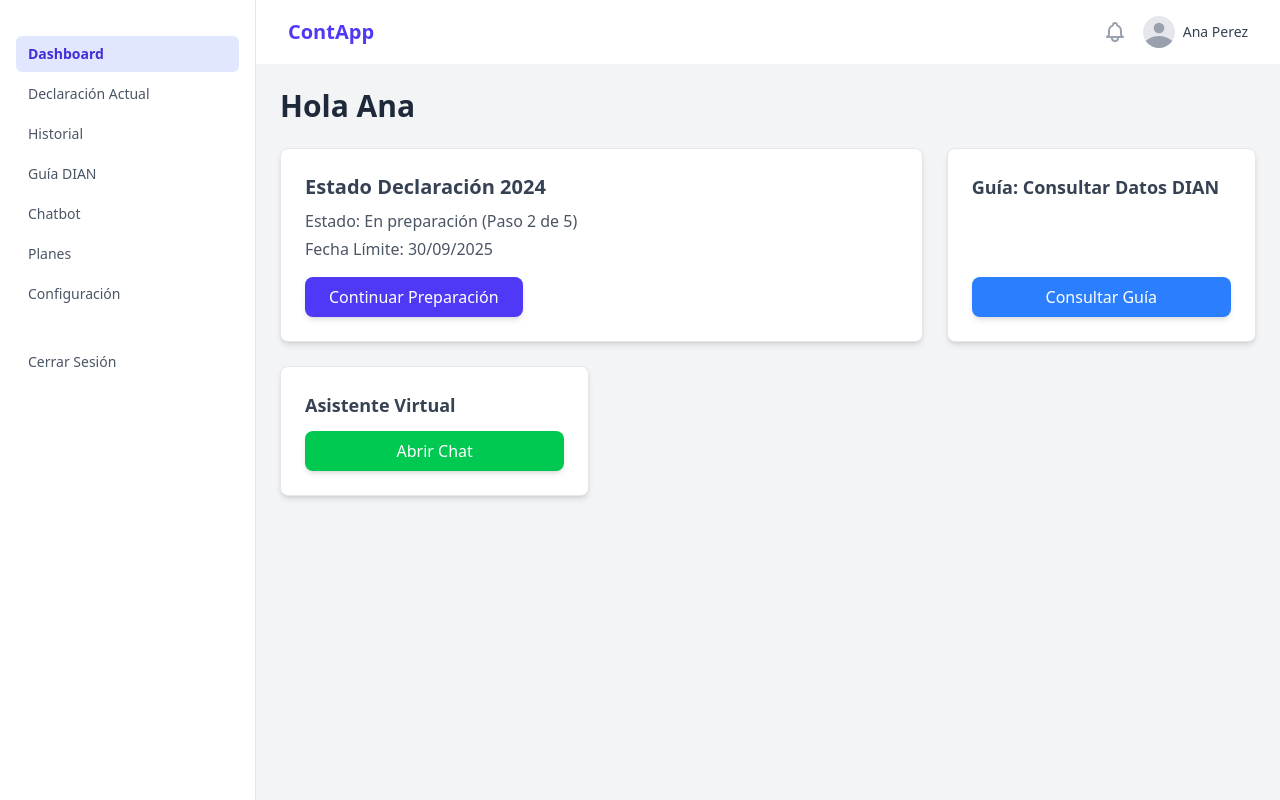
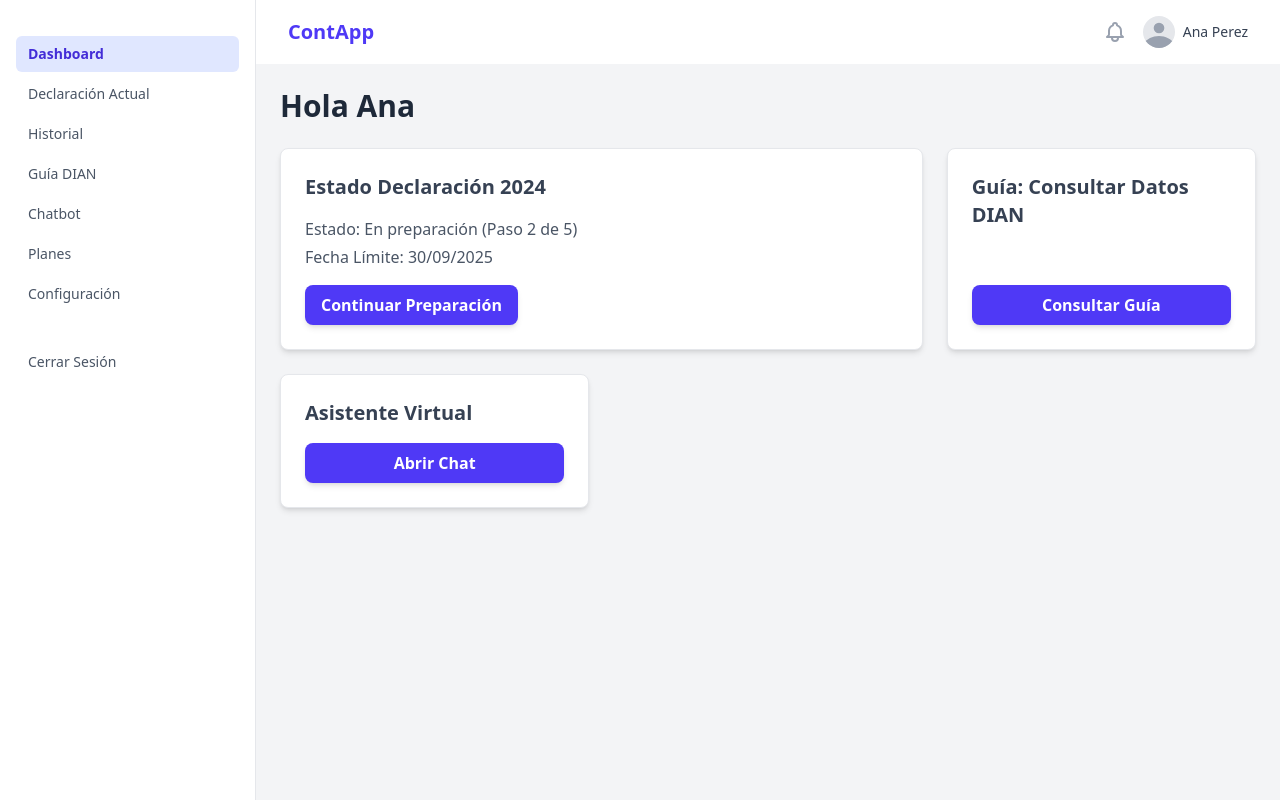
Before and after one commit to Jorge0929/DeclaraFacil, a React (Vite) app: page /dashboard in a window 1280 px wide. Built offline with nearby package versions, Linux system fonts and the light colour scheme.

Commit message:
Refactorizar el dashboard

```diff
--- /dev/null
+++ b/src/components/ui/Card.jsx
@@ -0,0 +1,17 @@
+import React from 'react';
+
+function Card({ children, title = null, className = '' }) {
+  return (
+    // Contenedor tarjeta
+    <div className={`bg-white p-6 rounded-lg shadow-md border border-gray-200 ${className}`}>
+      {title && (
+        <h2 className="text-xl font-semibold text-gray-700 mb-4">
+          {title}
+        </h2>
+      )}
+      {children}
+    </div>
+  );
+}
+
+export default Card;
--- a/src/pages/dashboard/index.jsx
+++ b/src/pages/dashboard/index.jsx
@@ -1,24 +1,22 @@
+// src/pages/dashboard/Dashboard.jsx
 import React, { useState, useEffect } from 'react';
 import { Link, useNavigate } from 'react-router-dom';
+// --- Importar Componentes Reutilizables ---
+import Button from '../../components/ui/Button';
+import Card from '../../components/ui/Card'; // Importa el nuevo Card
+// --- Fin Importaciones ---
+
 
 function Dashboard() {
   const navigate = useNavigate();
-
-  // --- Simular Datos
+  // ... (estados simulados como antes) ...
   const [userName, setUserName] = useState('Ana');
   const [declarationStatus, setDeclarationStatus] = useState('En preparación (Paso 2 de 5)');
   const [taxYear, setTaxYear] = useState(new Date().getFullYear() - 1);
   const [dueDate, setDueDate] = useState('30/09/2025');
-  // -----------------------------------------------------------------------
 
-  const handleContinueDeclaration = () => {
-    navigate('/declaration');
-  };
-
-  const handleOpenChat = () => {
-    //lógica modal o interfaz de chat
-    alert('Abrir Chatbot (lógica pendiente)');
-  };
+  const handleContinueDeclaration = () => navigate('/declaration');
+  const handleOpenChat = () => alert('Abrir Chatbot (lógica pendiente)');
 
   return (
     <div>
@@ -26,48 +24,38 @@ function Dashboard() {
         Hola {userName}
       </h1>
 
+      {/* Contenedor para las tarjetas */}
       <div className="grid grid-cols-1 md:grid-cols-3 gap-6">
 
-        <div className="md:col-span-2 bg-white p-6 rounded-lg shadow-md border border-gray-200">
-          <h2 className="text-xl font-semibold text-gray-700 mb-2">Estado Declaración {taxYear}</h2>
+        {/* Tarjeta Principal: Estado Declaración (Usando Card) */}
+        {/* Pasa la clase 'md:col-span-2' al Card para que ocupe más espacio */}
+        <Card title={`Estado Declaración ${taxYear}`} className="md:col-span-2">
           <p className="text-gray-600 mb-1">
             <span className="font-medium">Estado:</span> {declarationStatus}
           </p>
-
           <p className="text-gray-600 mb-4">
             <span className="font-medium">Fecha Límite:</span> {dueDate}
           </p>
-          <button
-            onClick={handleContinueDeclaration}
-            className="w-full sm:w-auto px-6 py-2 text-white bg-indigo-600 rounded-lg shadow-md hover:bg-indigo-700 focus:outline-none focus:ring-2 focus:ring-offset-2 focus:ring-indigo-500"
-          >
+          {/* Usa el componente Button */}
+          <Button onClick={handleContinueDeclaration} className="w-full sm:w-auto">
             Continuar Preparación
-          </button>
-        </div>
+          </Button>
+        </Card>
 
-        <div className="bg-white p-6 rounded-lg shadow-md border border-gray-200 flex flex-col justify-between">
-          <h3 className="text-lg font-semibold text-gray-700 mb-3">Guía: Consultar Datos DIAN</h3>
-          <Link
-            to="/dian-guide" // Ruta a tu componente DianGuide.jsx
-            className="block text-center w-full sm:w-auto px-5 py-2 text-white bg-blue-500 rounded-lg shadow-md hover:bg-blue-600 focus:outline-none focus:ring-2 focus:ring-offset-2 focus:ring-blue-400"
-          >
-            Consultar Guía
-          </Link>
-        </div>
+        {/* Tarjeta Acceso Rápido: Guía DIAN (Usando Card) */}
+        <Card title="Guía: Consultar Datos DIAN" className="flex flex-col justify-between">
+           <Button onClick={() => navigate('/dian-guide')} className="w-full" variant="success">Consultar Guía</Button>
+        </Card>
 
-        <div className="bg-white p-6 rounded-lg shadow-md border border-gray-200 flex flex-col justify-between">
-           <h3 className="text-lg font-semibold text-gray-700 mb-3">Asistente Virtual</h3>
-           <button
-             onClick={handleOpenChat}
-             className="w-full sm:w-auto px-5 py-2 text-white bg-green-500 rounded-lg shadow-md hover:bg-green-600 focus:outline-none focus:ring-2 focus:ring-offset-2 focus:ring-green-400"
-           >
+        {/* Tarjeta Acceso Rápido: Asistente Virtual (Usando Card) */}
+        <Card title="Asistente Virtual" className="flex flex-col justify-between"> {/* Añadido flex */}
+            {/* Usa el componente Button */}
+           <Button onClick={handleOpenChat} className="w-full" variant="success"> {/* Asumiendo una variante 'success' o usa 'secondary' */}
              Abrir Chat
-           </button>
-        </div>
+           </Button>
+        </Card>
 
       </div>
-
-
     </div>
   );
 }
```
